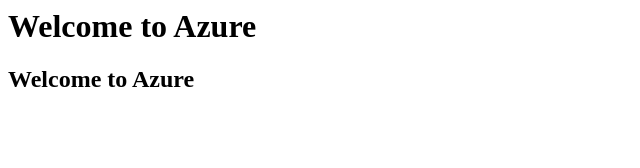
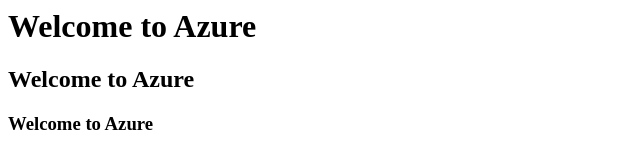
Before and after one commit to GPoojaGoud/MyFirst, a plain HTML site: page index.html in a window 1280 px wide. Shown: the whole page, without its empty margins (0-640 px from the left). Drawn offline with Linux system fonts and the light colour scheme.

Commit message:
Commit 4
Commit 4

```diff
--- a/index.html
+++ b/index.html
@@ -1,2 +1,3 @@
 <h1>Welcome to Azure</h1>
 <h2>Welcome to Azure</h2>
+<h3>Welcome to Azure</h3>
```
